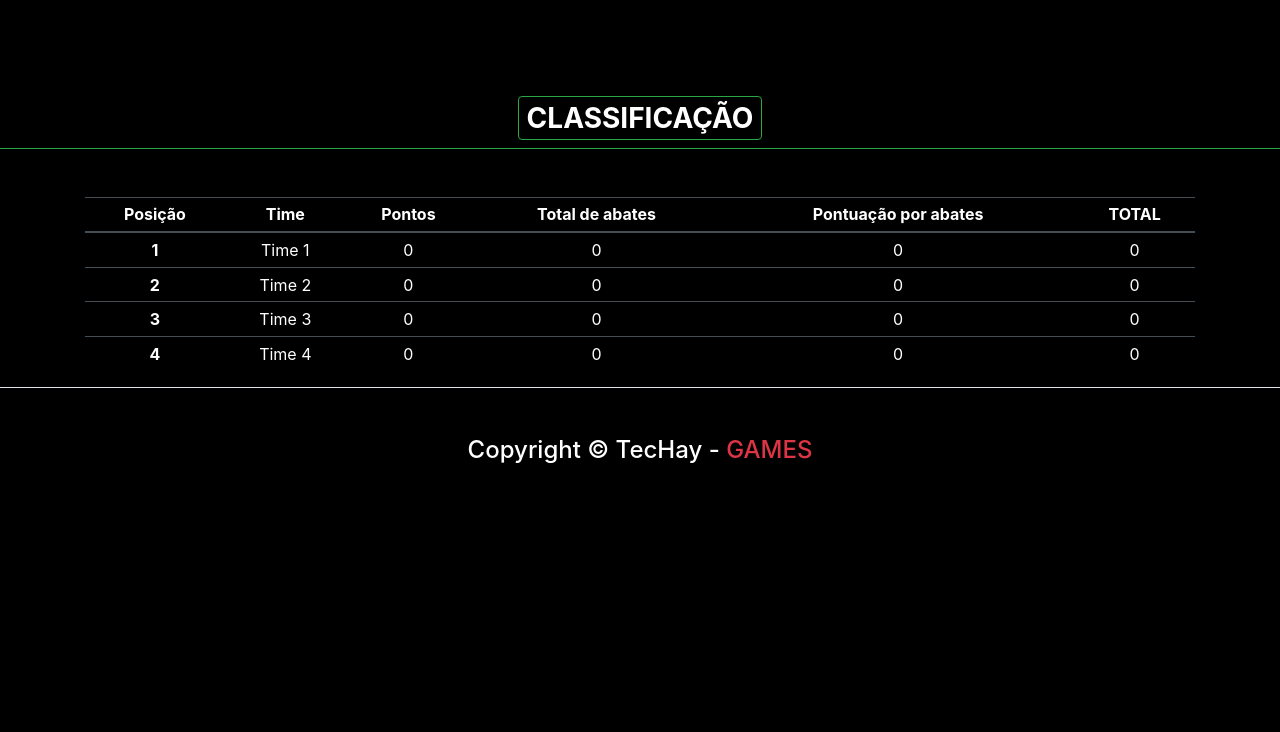
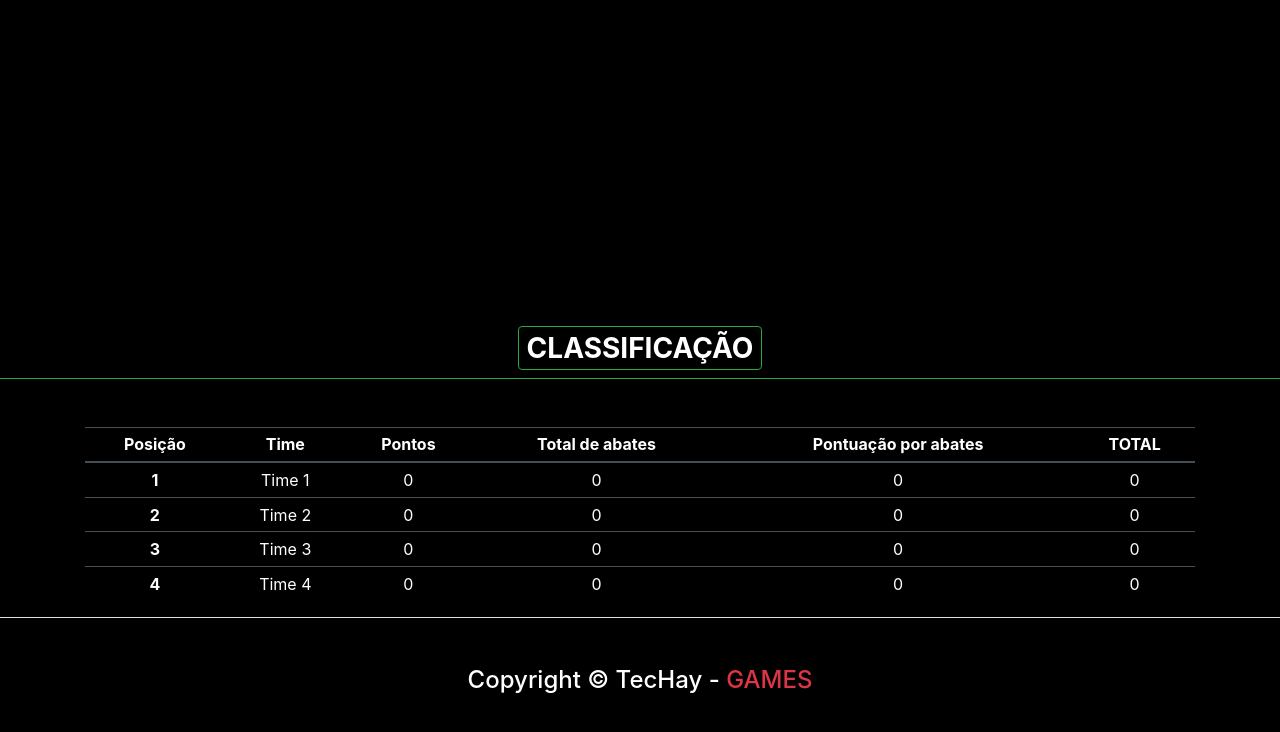
Before and after one commit to TecHay-Games/TecHay-Games.github.io, a plain HTML site: page index.html in a window 1280 px wide. Shown: the part 2467-3199 px from the top of the page. Before the commit the page ends 2979 px from the top, so only its background shows below. Drawn offline with nearby package versions, Linux system fonts and the light colour scheme.

Commit message:
corrigindo bug

```diff
--- a/css/style.css
+++ b/css/style.css
@@ -61,17 +61,14 @@
 .bg-black{
 	background: black;
 }
-/*
 .class{
 	margin-top: 230px;
 	z-index: 1;
-	bottom: -30px;
+	bottom: 0px;
 }
-*/
-/*.class-2{
+.class-2{
 	z-index: 0;
 }
-*/
 .border-class{
 	top: 0px;
 }
```
